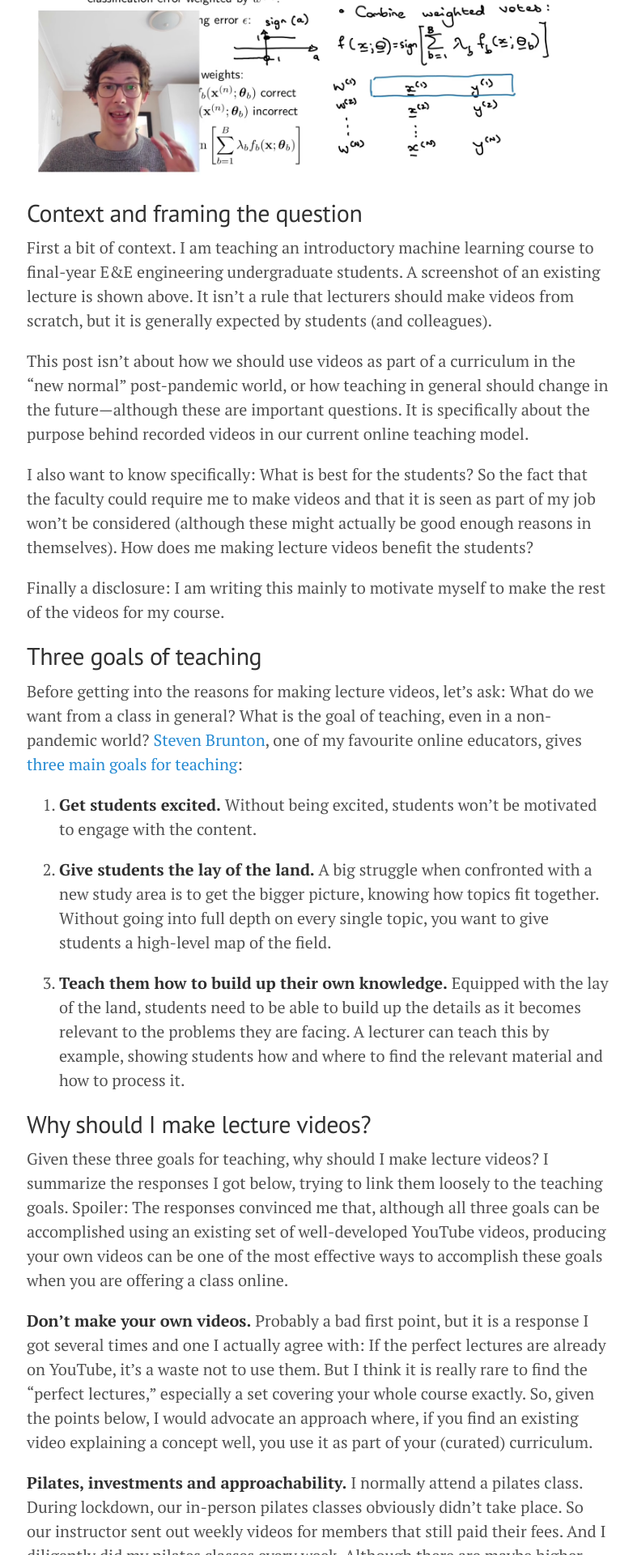
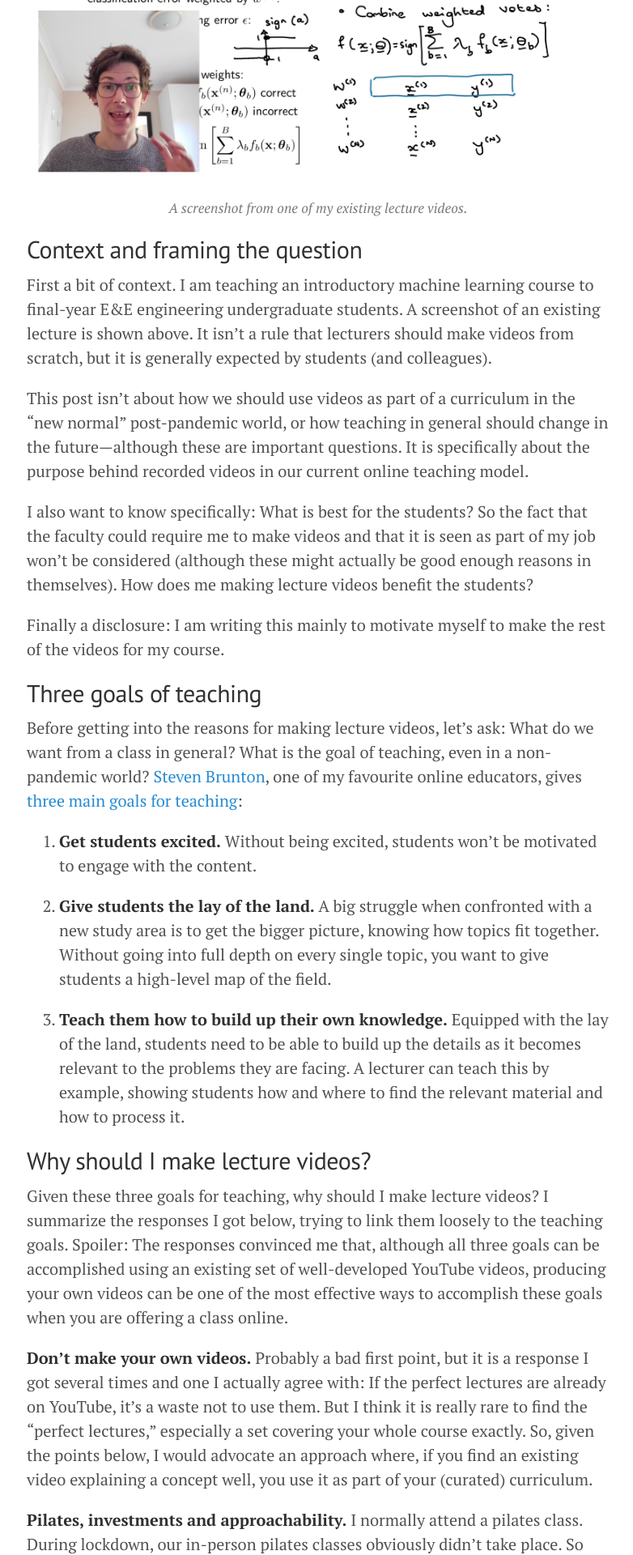
Before and after one commit to kamperh/weaklysupervised, a Jekyll site: the page built from _posts/2021-01-15-why-lecture-videos.md, in a window 1280 px wide. Shown: the part 943-2863 px from the top of the page at 81% size, without its empty margins (247-1029 px from the left). Built offline with Jekyll 4.4.1, drawn with Linux system fonts in a browser that asks for light colours.

Commit message:
Added ico and figure caption

```diff
--- a/_config.yml
+++ b/_config.yml
@@ -3,6 +3,7 @@ title:               'Weakly Supervised'
 tagline:             'Writings about stuff'
 description:         'Not sure what this will be about. Will post updates on <a href="https://twitter.com/HermanKamper" target="_blank">Twitter</a>.'
 url:                 'http://www.weaklysupervised.com'
+# url:                 http://localhost:4000
 baseurl:             ''
 paginate:            5
 permalink:           pretty
--- a/_includes/head.html
+++ b/_includes/head.html
@@ -21,7 +21,8 @@
   <link rel="stylesheet" href="{{ '/public/css/lanyon.css' | absolute_url }}">
   <link rel="stylesheet" href="https://fonts.googleapis.com/css?family=PT+Serif:400,400italic,700%7CPT+Sans:400">
 
-  <link rel="apple-touch-icon-precomposed" sizes="144x144" href="{{ '/public/apple-touch-icon-precomposed.png' | absolute_url }}">
+  <!-- <link rel="apple-touch-icon-precomposed" sizes="144x144" href="{{ '/public/apple-touch-icon-precomposed.png' | absolute_url }}"> -->
+  <link rel="apple-touch-icon-precomposed" sizes="144x144" href="{{ '/public/favicon.png' | absolute_url }}">
   <link rel="shortcut icon" href="{{ '/public/favicon.ico' | absolute_url }}">
 
   <link rel="alternate" type="application/rss+xml" title="RSS" href="{{ '/atom.xml' | absolute_url }}">
--- a/_posts/2021-01-15-why-lecture-videos.md
+++ b/_posts/2021-01-15-why-lecture-videos.md
@@ -24,8 +24,8 @@ question that has bothered me throughout 2020 has come up again:
 I put this question to other lecturers, students and friends. I summarize some
 of my favourite responses in this post.
 
-![A screenshot from one of the existing lecture
-videos.](/fig/data414_youtube.png)
+![](/fig/data414_youtube.png)
+*A screenshot from one of my existing lecture videos.*
 
 
 Context and framing the question
--- a/public/css/poole.css
+++ b/public/css/poole.css
@@ -151,6 +151,12 @@ abbr[title] {
 sup {
   vertical-align: top;
   font-size: 75%;
+}
+img + em {
+  display: block;
+  text-align: center;
+  font-size: 85%;
+  color: #7a7a7a;
 }
 
 /* Code */
```
